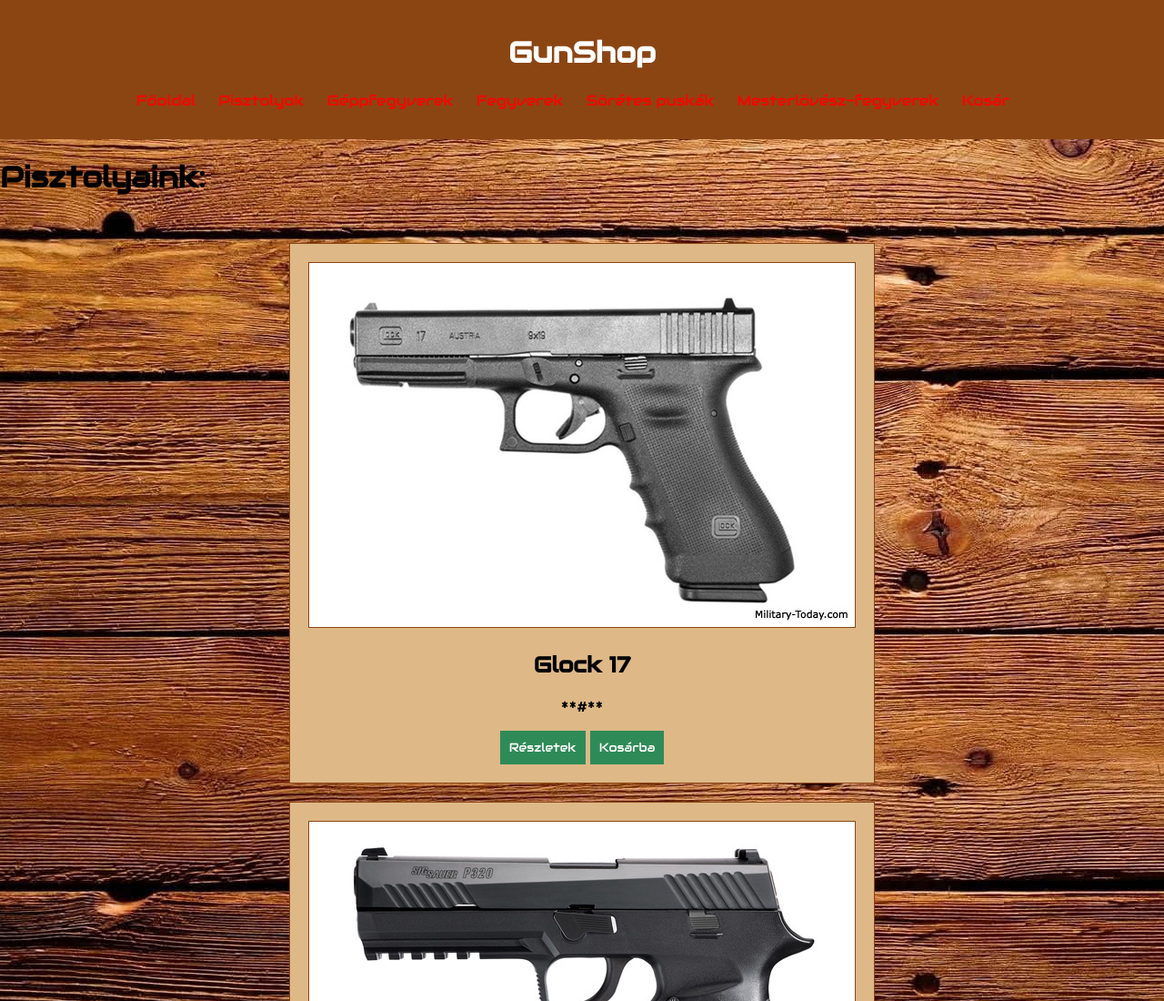
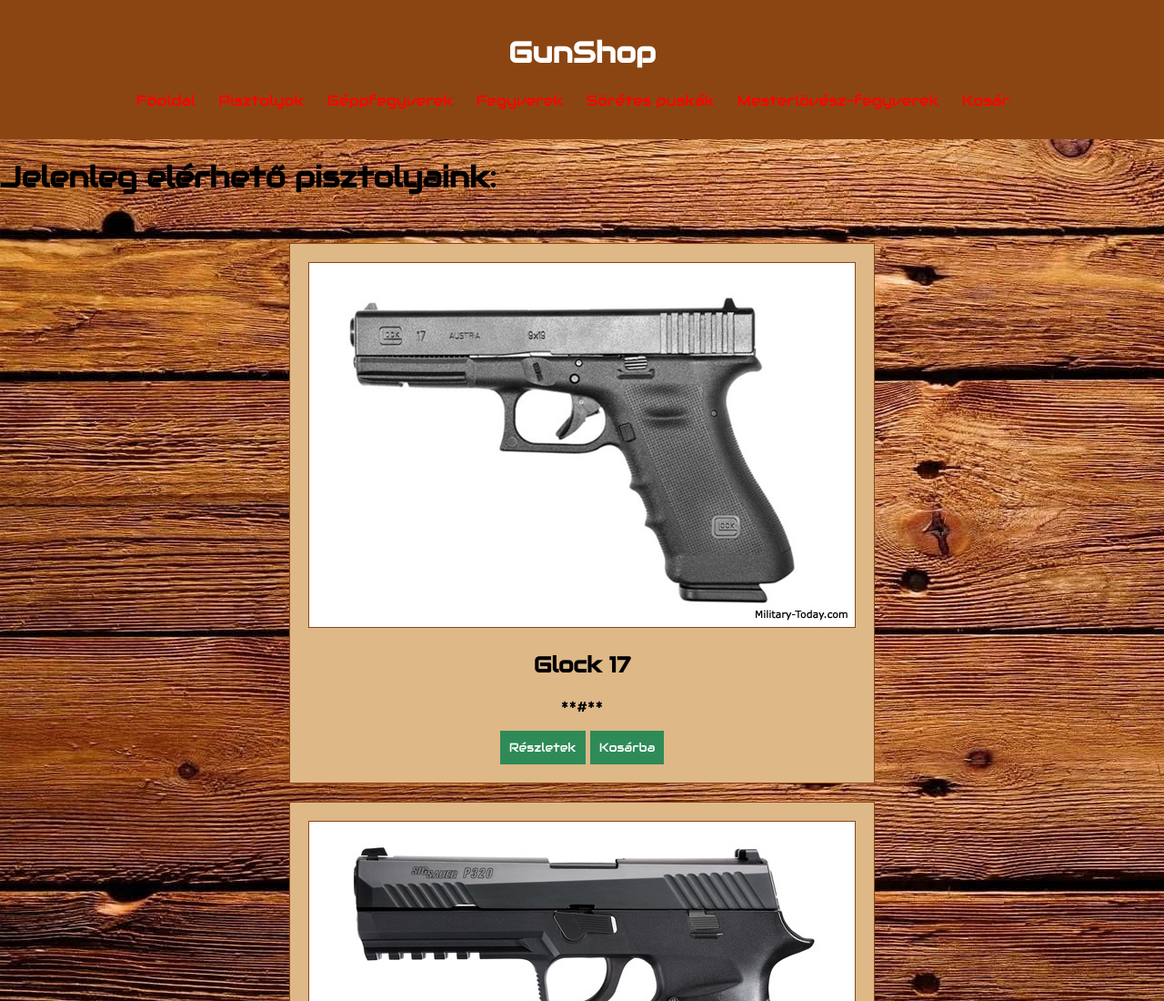
Before and after one commit to repasibenedek/gun-shop, a plain HTML site: page pistols.html in a window 1280 px wide. Shown: the top 1100 px of the page at 91% size. Drawn offline with Linux system fonts and the light colour scheme.

Commit message:
Update pistols.html

```diff
--- a/pistols.html
+++ b/pistols.html
@@ -23,7 +23,7 @@
             </ul>
         </nav>
     </header>
-    <h1>Pisztolyaink:</h1>
+    <h1>Jelenleg elérhető pisztolyaink:</h1>
     <section id="products">
         <div class="product">
             <img src="glock_17.jpg" alt="Glock 17">
```
